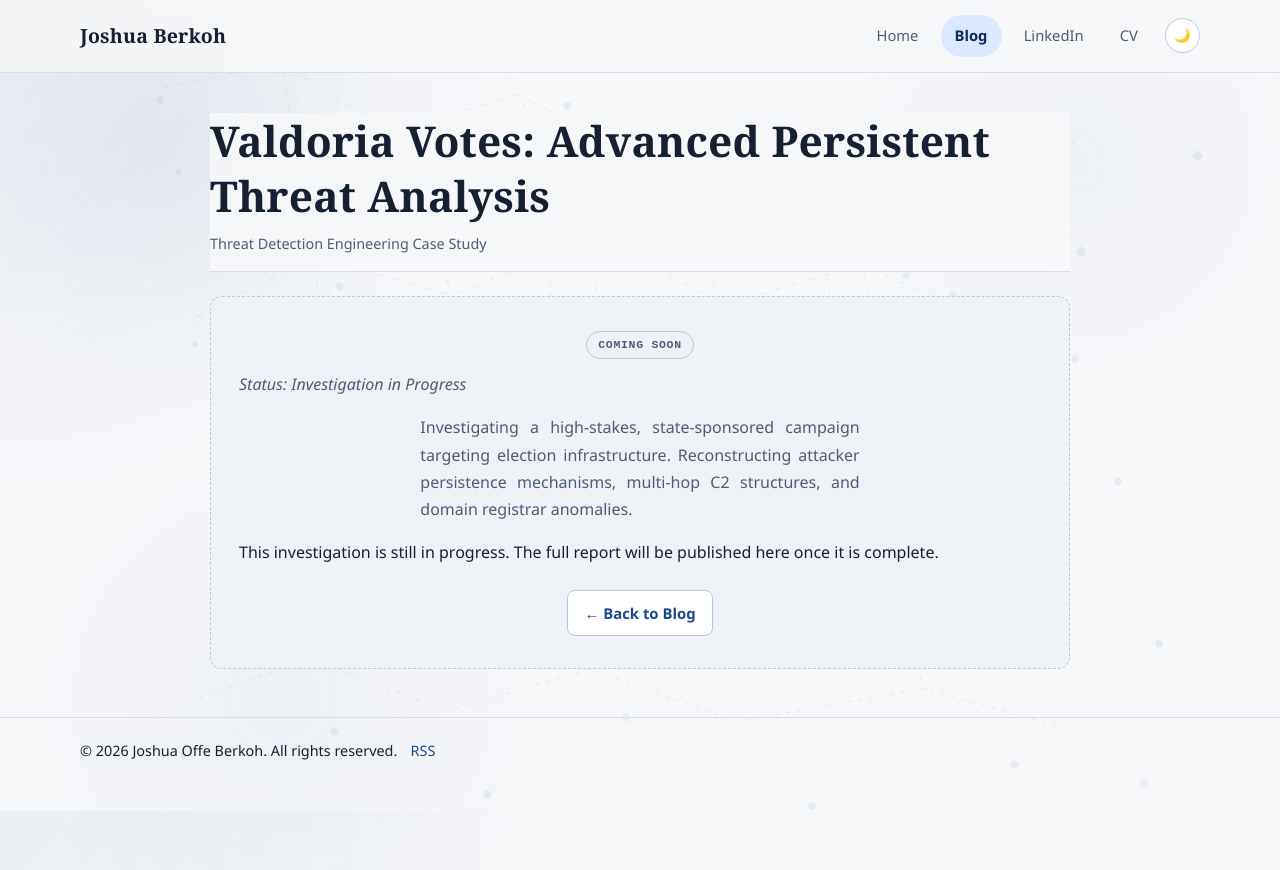
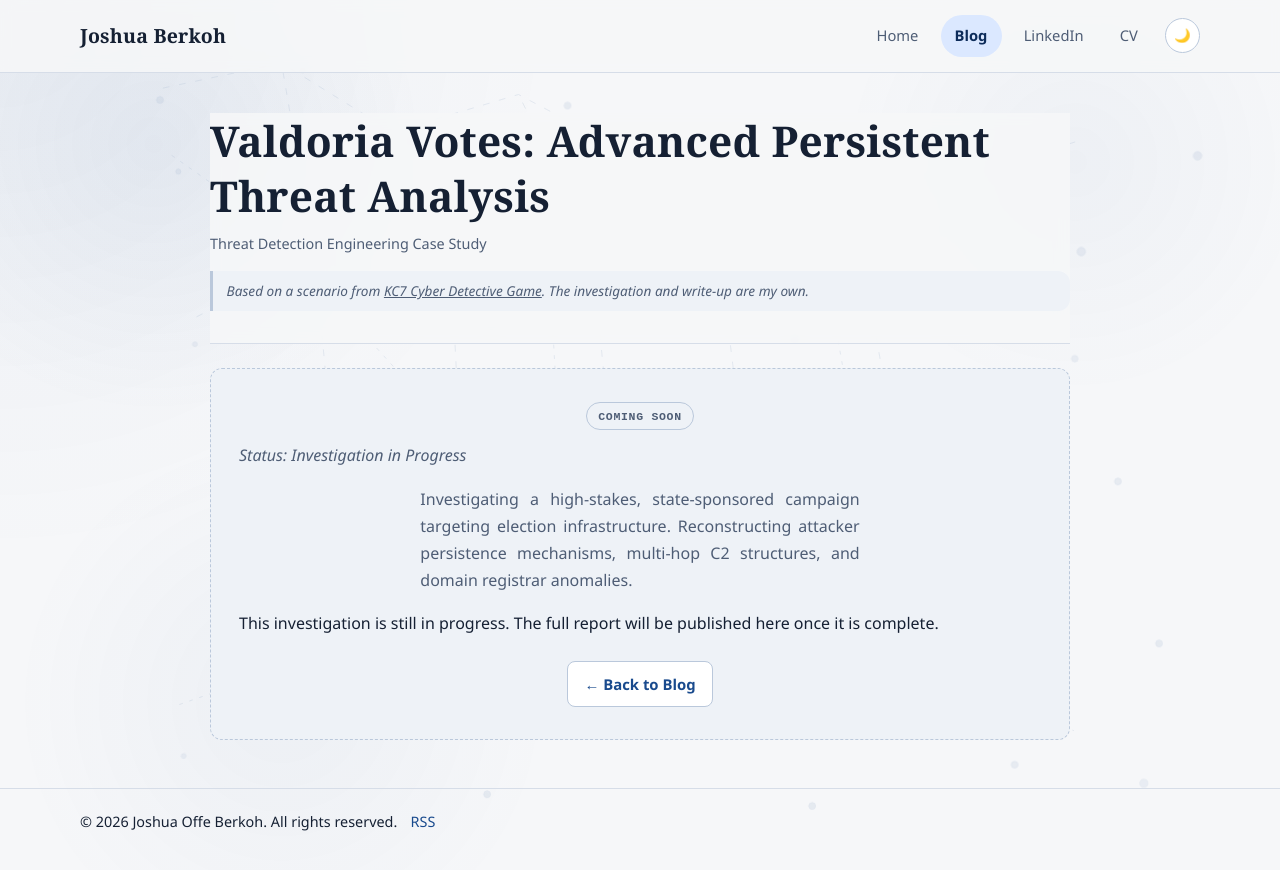
Before and after one commit to joshberk/joshberk.github.io, a Jekyll site: the page built from _posts/2026-06-20-valdoria-votes.md, in a window 1280 px wide. Shown: the top 870 px of the page. Built offline with Jekyll 4.4.1, drawn with Linux system fonts in a browser that asks for light colours.

Commit message:
feat: attribute KC7-based DFIR case studies
- add source_name / source_url front matter to the three KC7 scenarios (Valdoria Votes, CryptoStealer, Operation DOCKSHOCK)
- post.html: render an attribution note under the title in both the readable and Coming Soon branches, linking the source and noting the investigation/write-up is the author's own
- style.scss: add .post-attribution note styling using existing theme variables

The Proxmox lab post is left unattributed (own build, not a KC7 scenario).

Co-Authored-By: Claude Opus 4.8 <noreply@anthropic.com>

```diff
--- a/_layouts/post.html
+++ b/_layouts/post.html
@@ -15,6 +15,13 @@ math: true
           <span class="post-type">{{ page.type | escape }}</span>
         {% endif %}
       </div>
+      {% if page.source_name %}
+        <p class="post-attribution">
+          Based on a scenario from
+          {% if page.source_url %}
+            <a href="{{ page.source_url | escape }}" target="_blank" rel="noopener noreferrer">{{ page.source_name | escape }}</a>{% else %}{{ page.source_name | escape }}{% endif %}. The investigation and write-up are my own.
+        </p>
+      {% endif %}
     </header>
 
     <div class="coming-soon-panel">
@@ -57,6 +64,13 @@ math: true
       {% if page.description %}
         <p class="post-description">{{ page.description | escape }}</p>
       {% endif %}
+      {% if page.source_name %}
+        <p class="post-attribution">
+          Based on a scenario from
+          {% if page.source_url %}
+            <a href="{{ page.source_url | escape }}" target="_blank" rel="noopener noreferrer">{{ page.source_name | escape }}</a>{% else %}{{ page.source_name | escape }}{% endif %}. The investigation and write-up are my own.
+        </p>
+      {% endif %}
     </header>
 
     <div class="post-content">
--- a/_posts/2026-06-20-valdoria-votes.md
+++ b/_posts/2026-06-20-valdoria-votes.md
@@ -8,6 +8,8 @@ status: "Coming Soon"
 focus: "Investigation in Progress"
 type: "Case Study"
 discipline: "Threat Detection Engineering"
+source_name: "KC7 Cyber Detective Game"
+source_url: "https://kc7cyber.com"
 description: "Investigating a high-stakes, state-sponsored campaign targeting election infrastructure. Reconstructing attacker persistence mechanisms, multi-hop C2 structures, and domain registrar anomalies."
 permalink: /blog/valdoria-votes.html
 math: false
--- a/assets/css/style.scss
+++ b/assets/css/style.scss
@@ -549,6 +549,22 @@ summary {
   }
 }
 
+.post-attribution {
+  margin-top: 0.9rem;
+  padding: 0.55rem 0.85rem;
+  border-left: 3px solid var(--line-strong);
+  border-radius: 0 var(--radius-md) var(--radius-md) 0;
+  background: var(--surface-alt);
+  color: var(--text-muted);
+  font-size: 0.85rem;
+  font-style: italic;
+
+  a {
+    color: inherit;
+    text-decoration: underline;
+  }
+}
+
 .post-coming-soon {
   .coming-soon-panel {
     margin-top: 1.5rem;
```
Also changed, not shown: _posts/2026-06-21-inside-encryptodera.md (+2 -0 lines), _posts/2026-06-22-operation-dockshock.md (+2 -0 lines).
